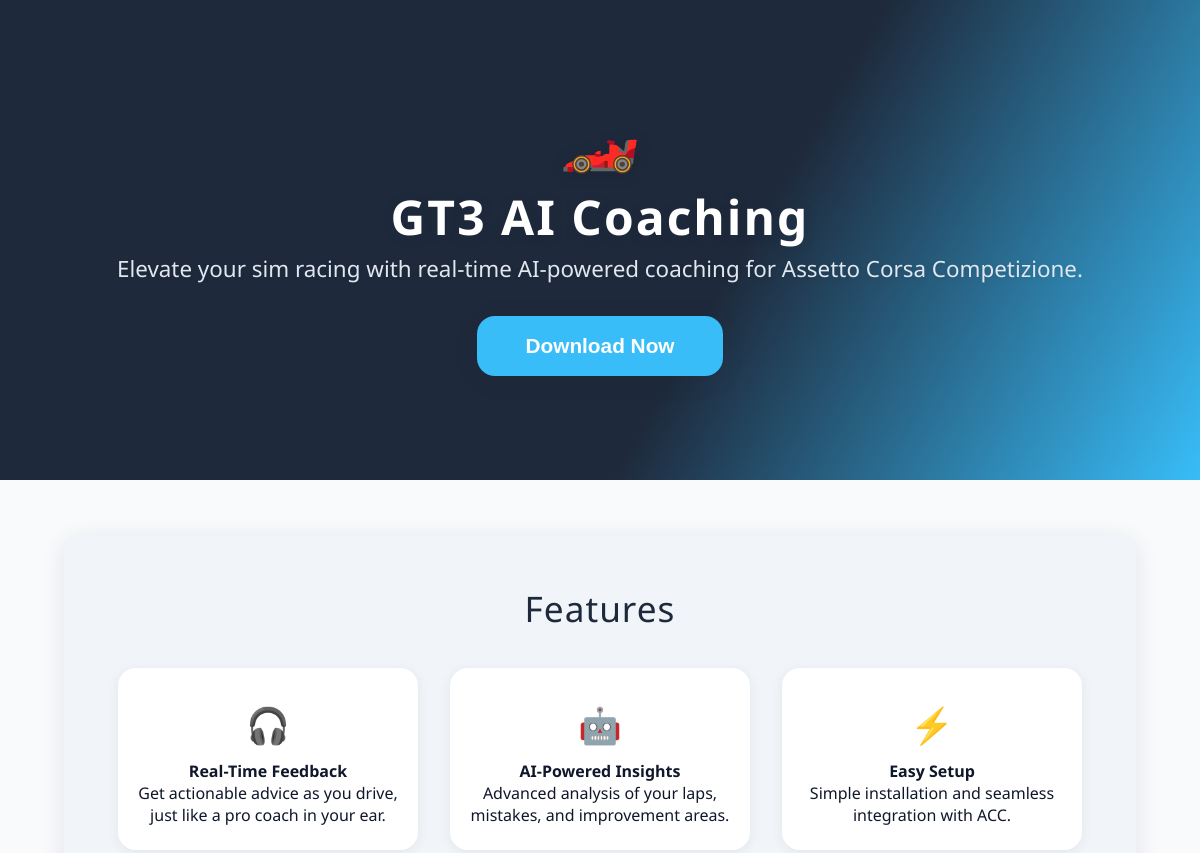
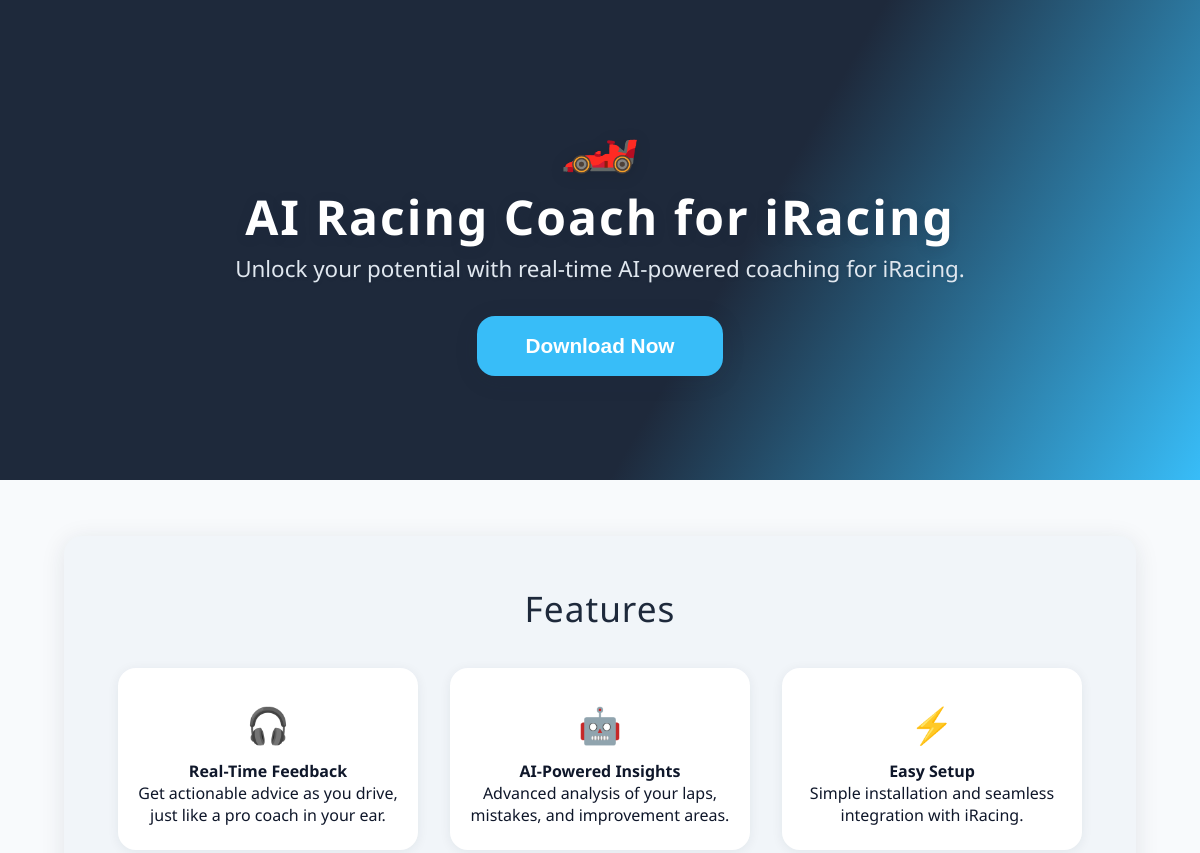
Before and after one commit to rechandler/gt3-ai-coaching, an Electron app: page docs/index.html in a window 1200 px wide. Shown: the top 853 px of the page. Drawn offline with Linux system fonts and the light colour scheme.

Commit message:
Update index.html

```diff
--- a/docs/index.html
+++ b/docs/index.html
@@ -3,7 +3,7 @@
 <head>
   <meta charset="UTF-8">
   <meta name="viewport" content="width=device-width, initial-scale=1.0">
-  <title>GT3 AI Coaching - Elevate Your Racing</title>
+  <title>AI Racing Coach for iRacing</title>
   <link rel="icon" href="https://cdn.jsdelivr.net/gh/twitter/twemoji@14.0.2/assets/72x72/1f3ce.png">
   <style>
     :root {
@@ -25,7 +25,6 @@
       color: var(--text);
       scroll-behavior: smooth;
     }
-    /* Hero Section */
     .hero {
       min-height: 60vh;
       display: flex;
@@ -79,7 +78,6 @@
       background: var(--accent2);
       transform: translateY(-2px) scale(1.04);
     }
-    /* Features Section */
     .section {
       max-width: 1000px;
       margin: 56px auto;
@@ -131,7 +129,6 @@
       color: var(--accent);
       display: block;
     }
-    /* Carousel */
     .carousel {
       display: flex;
       flex-direction: column;
@@ -187,7 +184,6 @@
     .carousel-dot.active {
       background: var(--accent);
     }
-    /* How It Works */
     .steps {
       display: flex;
       flex-wrap: wrap;
@@ -218,7 +214,6 @@
       color: var(--accent2);
       display: block;
     }
-    /* Download Section */
     .download-area {
       display: flex;
       flex-direction: column;
@@ -265,7 +260,6 @@
       color: #22c55e;
       font-size: 1.2rem;
     }
-    /* Contact Section */
     .contact-icons {
       display: flex;
       gap: 28px;
@@ -290,14 +284,12 @@
       color: #fff;
       transform: scale(1.12);
     }
-    /* Footer */
     footer {
       text-align: center;
       color: #64748b;
       font-size: 1rem;
       margin: 48px 0 24px 0;
     }
-    /* Responsive */
     @media (max-width: 900px) {
       .section { padding: 32px 8px; }
       .features, .steps, .quick-steps { flex-direction: column; gap: 16px; }
@@ -309,8 +301,8 @@
   <!-- Hero Section -->
   <section class="hero">
     <div class="hero-logo">🏎️</div>
-    <div class="hero-title">GT3 AI Coaching</div>
-    <div class="hero-tagline">Elevate your sim racing with real-time AI-powered coaching for Assetto Corsa Competizione.</div>
+    <div class="hero-title">AI Racing Coach for iRacing</div>
+    <div class="hero-tagline">Unlock your potential with real-time AI-powered coaching for iRacing.</div>
     <a href="#download"><button class="cta-btn">Download Now</button></a>
   </section>
 
@@ -331,7 +323,7 @@
       <div class="feature">
         <span class="feature-icon">⚡</span>
         <strong>Easy Setup</strong><br>
-        Simple installation and seamless integration with ACC.
+        Simple installation and seamless integration with iRacing.
       </div>
       <div class="feature">
         <span class="feature-icon">🎛️</span>
@@ -365,7 +357,7 @@
       <div class="step">
         <span class="step-icon">⬇️</span>
         <strong>1. Install</strong><br>
-        Download GT3 AI Coaching and launch Assetto Corsa Competizione.
+        Download the AI Racing Coach and launch iRacing.
       </div>
       <div class="step">
         <span class="step-icon">🏁</span>
@@ -388,7 +380,7 @@
       <div class="quick-steps">
         <div class="quick-step"><span class="quick-step-icon">✔️</span> Download the installer</div>
         <div class="quick-step"><span class="quick-step-icon">✔️</span> Run and follow setup steps</div>
-        <div class="quick-step"><span class="quick-step-icon">✔️</span> Start racing with AI coaching!</div>
+        <div class="quick-step"><span class="quick-step-icon">✔️</span> Start racing with AI coaching in iRacing!</div>
       </div>
       <div style="margin-top:12px;">
         <a href="https://github.com/your-repo/gt3-ai-coaching#readme" target="_blank">Read the full installation guide</a>
@@ -407,7 +399,7 @@
   </section>
 
   <footer>
-    &copy; 2024 GT3 AI Coaching. Not affiliated with Kunos Simulazioni or Assetto Corsa Competizione.
+    &copy; 2024 AI Racing Coach. Not affiliated with iRacing or iRacing.com Motorsport Simulations, LLC.
   </footer>
 
   <script>
@@ -425,7 +417,6 @@
     dots.forEach((dot, i) => {
       dot.addEventListener('click', () => showSlide(i));
     });
-    // Optional: auto-advance
     setInterval(() => {
       showSlide((current + 1) % slides.length);
     }, 5000);
```
